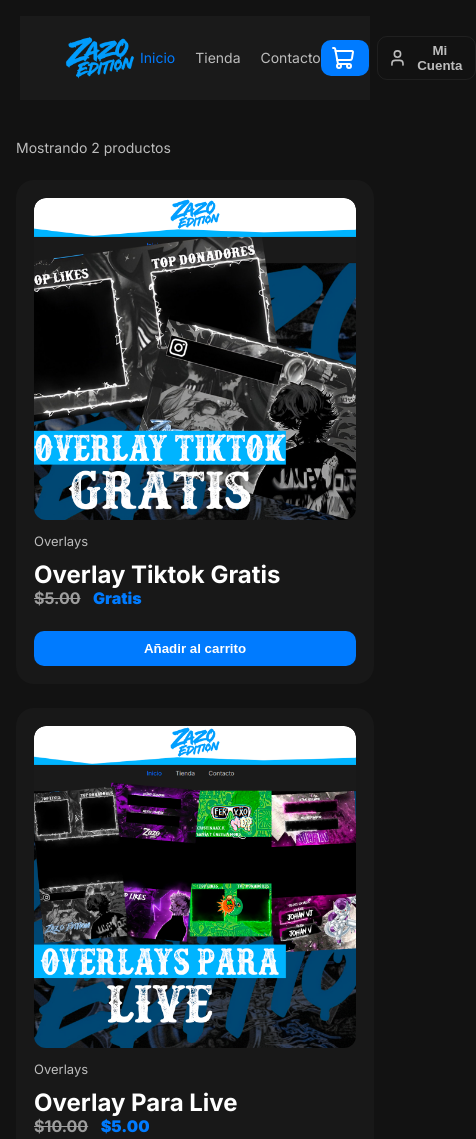
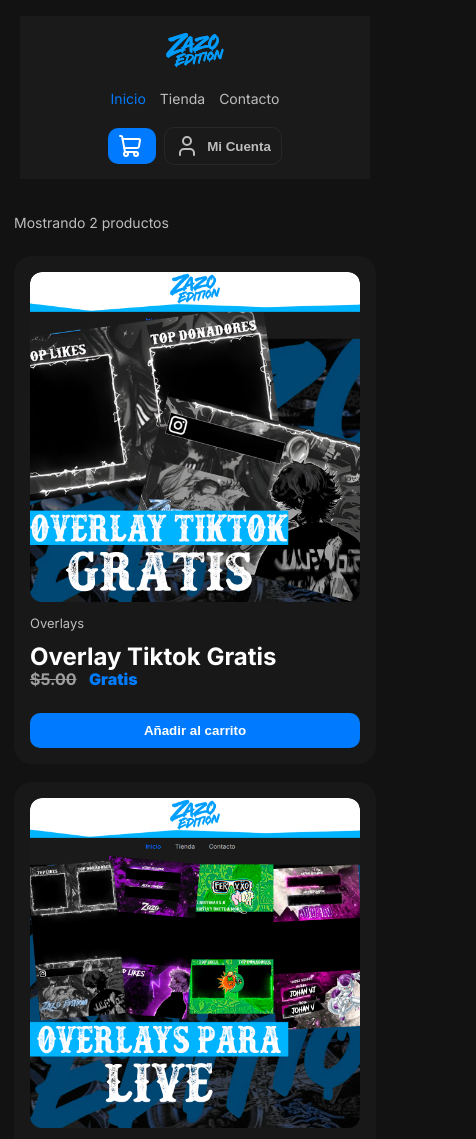
Before and after one commit to Zazito0206/ZazoEdition, a plain HTML site: page tienda/index.html in a window 390 px wide. Shown: the top 1139 px of the page, 476 px wide, since content can reach past the window. Drawn offline with nearby package versions, Linux system fonts and the light colour scheme.

Commit message:
Update styles.css

```diff
--- a/tienda/styles.css
+++ b/tienda/styles.css
@@ -477,3 +477,124 @@ body {
     padding: 24px 16px;
   }
 }
+
+/* ========================= */
+/* RESPONSIVE MEJORADO */
+/* ========================= */
+
+/* Tablets grandes */
+@media (max-width: 1024px) {
+  .store-container {
+    gap: 32px;
+    padding: 32px;
+  }
+
+  .products-grid {
+    gap: 20px;
+  }
+}
+
+/* Tablets / móviles grandes */
+@media (max-width: 768px) {
+
+  /* NAVBAR */
+  .navbar {
+    padding: 14px 20px;
+  }
+
+  .nav-links {
+    gap: 16px;
+    font-size: 13px;
+  }
+
+  .store-header .logo img {
+    height: 38px;
+  }
+
+  /* SIDEBAR */
+  .sidebar {
+    padding: 20px;
+  }
+
+  .sidebar h3 {
+    font-size: 14px;
+  }
+
+  /* PRODUCTOS */
+  .product-card {
+    padding: 16px;
+  }
+
+  .product-card h4 {
+    font-size: 15px;
+  }
+}
+
+/* MÓVIL */
+@media (max-width: 600px) {
+
+  /* CONTENEDOR */
+  .store-container {
+    padding: 20px 14px;
+    gap: 24px;
+  }
+
+  /* NAVBAR COMPACTA */
+  .navbar {
+    flex-direction: column;
+    align-items: center;
+    gap: 12px;
+  }
+
+  .nav-links {
+    flex-wrap: wrap;
+    gap: 14px;
+  }
+
+  .nav-actions {
+    width: 100%;
+    justify-content: center;
+  }
+
+  /* SIDEBAR COMO BLOQUE */
+  .sidebar {
+    width: 100%;
+    border-radius: 14px;
+  }
+
+  /* GRID PRODUCTOS */
+  .products-grid {
+    grid-template-columns: repeat(auto-fill, minmax(180px, 1fr));
+    gap: 18px;
+  }
+
+  /* BOTONES */
+  .product-actions {
+    flex-direction: column;
+    align-items: stretch;
+  }
+
+  .product-card button {
+    width: 100%;
+  }
+}
+
+/* MÓVIL PEQUEÑO */
+@media (max-width: 380px) {
+
+  .products-grid {
+    grid-template-columns: 1fr;
+  }
+
+  .nav-links a {
+    font-size: 12px;
+  }
+
+  .product-card h4 {
+    font-size: 14px;
+  }
+
+  .product-card p {
+    font-size: 12px;
+  }
+}
```
